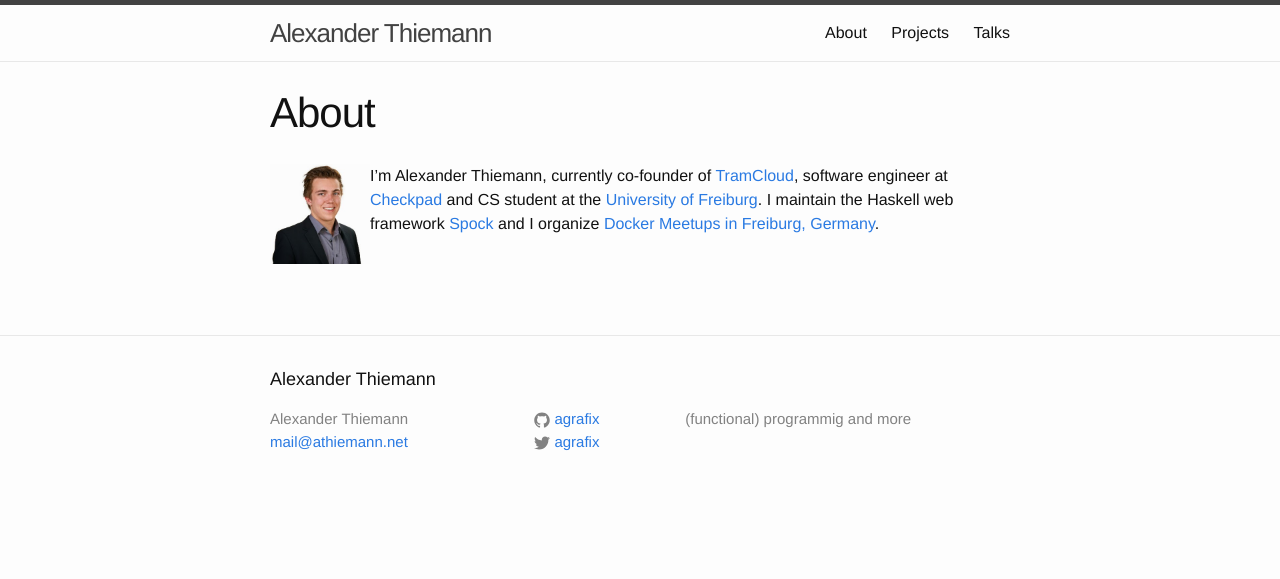
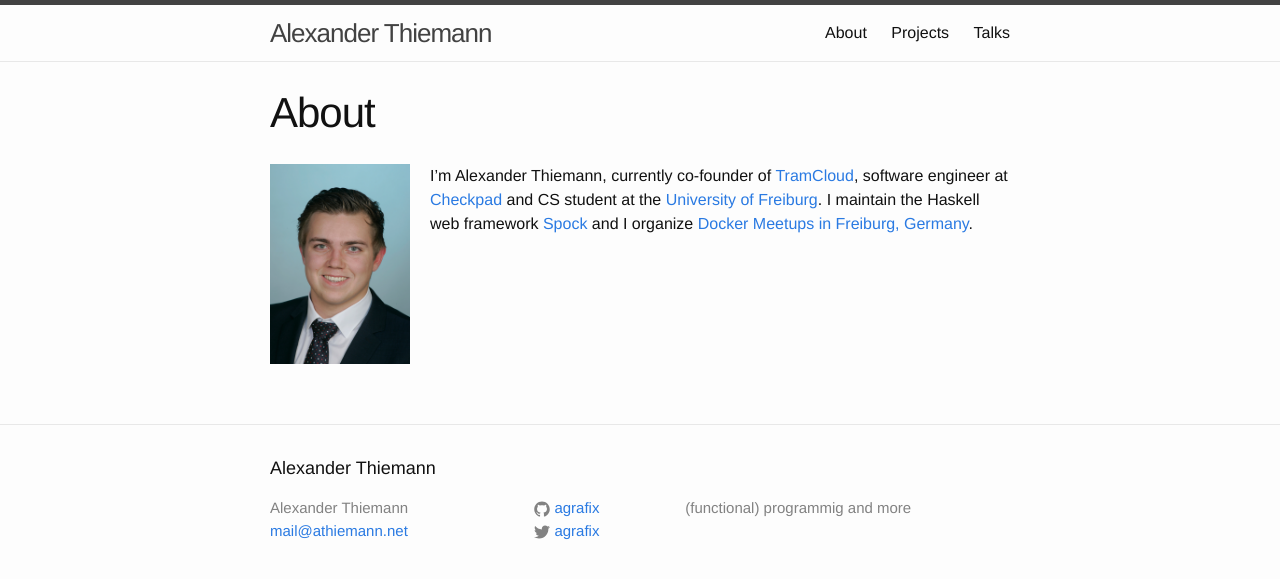
Before and after one commit to agrafix/homepage, a Jekyll site: the page built from about.md, in a window 1280 px wide. Shown: the top 579 px of the page. Built offline with Jekyll 4.4.1, drawn with Linux system fonts in a browser that asks for light colours.

Commit message:
update images

```diff
--- a/about.md
+++ b/about.md
@@ -4,7 +4,7 @@ title: About
 permalink: /about/
 ---
 
-<img style="float: left;" width="100" height="100" src="/images/2015-10-27-thiemann.jpg"> I'm Alexander Thiemann, currently co-founder of [TramCloud][tc], software engineer at [Checkpad][cp] and CS student at the [University of Freiburg][uni]. I maintain the Haskell web framework [Spock][spock] and I organize [Docker Meetups in Freiburg, Germany][docker-fr].
+<img style="float: left; margin-right: 20px;" width="140" height="200" src="/images/2015-11-12-thiemann-b.jpg"> I'm Alexander Thiemann, currently co-founder of [TramCloud][tc], software engineer at [Checkpad][cp] and CS student at the [University of Freiburg][uni]. I maintain the Haskell web framework [Spock][spock] and I organize [Docker Meetups in Freiburg, Germany][docker-fr].
 
 <br style="clear: both;" />
 
```
Also changed, not shown: images/2015-11-12-thiemann-a.jpg (added), images/2015-11-12-thiemann-b.jpg (added).
